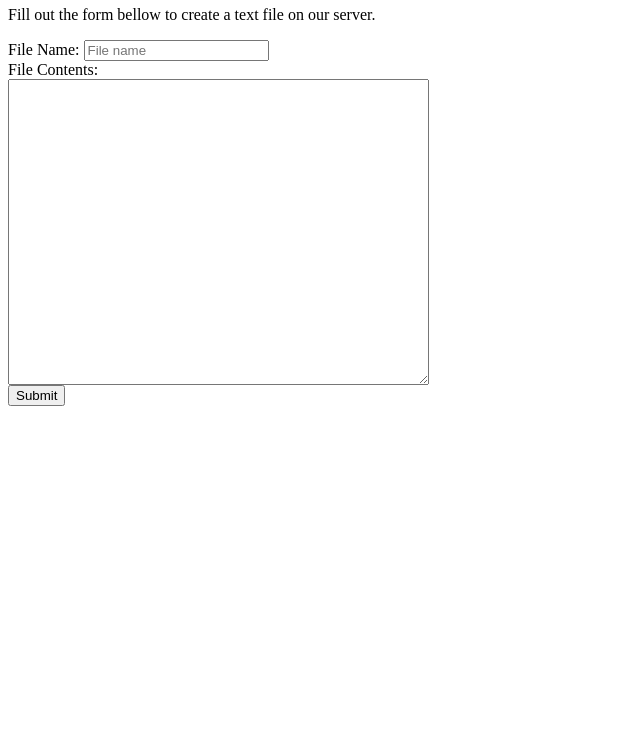
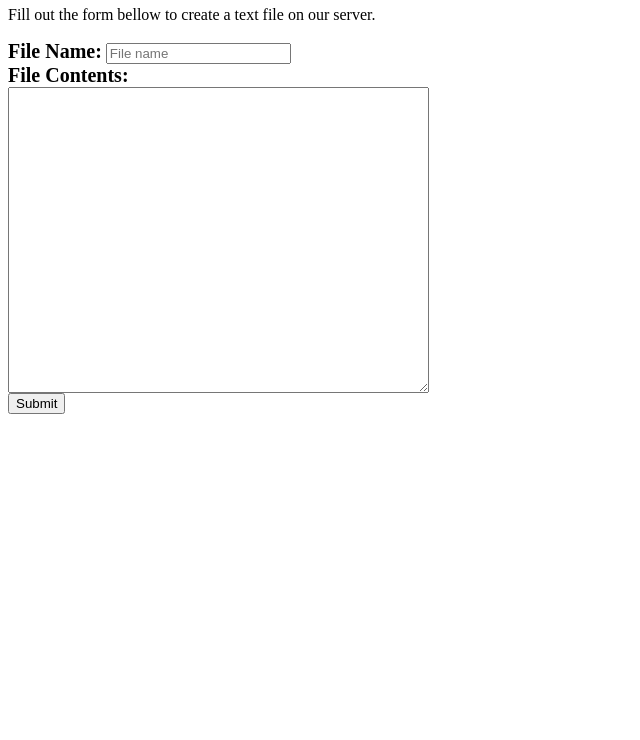
Before and after one commit to todd-3/simple_http_server, a plain HTML site: page index.html in a window 1280 px wide. Shown: the part 60-800 px from the top of the page, without its empty margins (0-640 px from the left). Drawn offline with Linux system fonts and the light colour scheme.

Commit message:
added css to form

```diff
--- a/index.html
+++ b/index.html
@@ -2,6 +2,12 @@
     <head>
         <title>Test</title>
         <meta charset="UTF8">
+        <style>
+            .inputs {
+                font-size: 20px;
+                font-weight: bold;
+            }
+        </style>
     </head>
     <body>
         <h1>Lets Make a File!!</h1>
```
